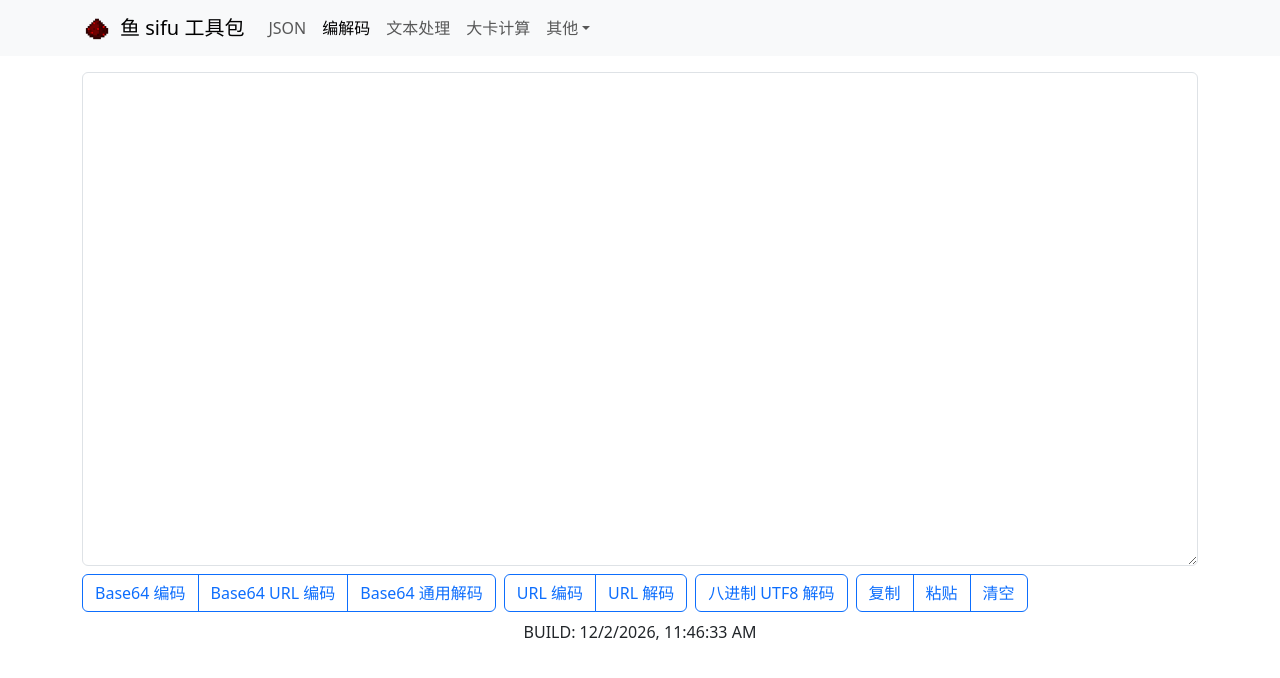
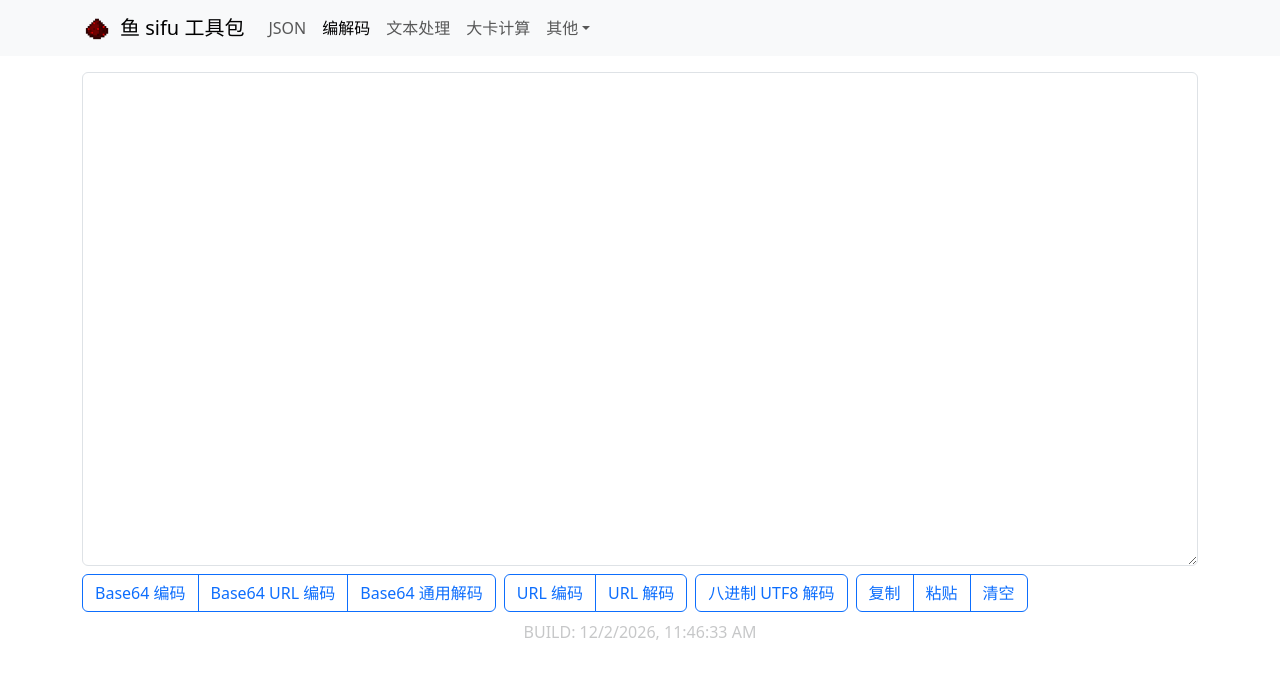
Before and after one commit to zjyl1994/my-web-tools, a React (Vite) app: page /encoder in a window 1280 px wide. Shown: the top 678 px of the page. Built offline with nearby package versions, Linux system fonts and the light colour scheme.

Commit message:
update pwa manifest

```diff
--- a/src/App.tsx
+++ b/src/App.tsx
@@ -51,7 +51,7 @@ function App() {
           <Route path="/textproc" element={<TextProcPage />} />
           <Route path="/lottery" element={<LotteryPage />} />
         </Routes>
-        <footer className="text-center mt-2">BUILD: {new Date(BUILD_DATE).toLocaleString()}</footer>
+        <footer className="text-center fw-light opacity-25 mt-2">BUILD: {new Date(BUILD_DATE).toLocaleString()}</footer>
       </Container>
       <ToastContainer />
     </>
--- a/src/pages/encoder/index.tsx
+++ b/src/pages/encoder/index.tsx
@@ -16,20 +16,20 @@ const EncoderPage: React.FC = () => {
         <>
             <Form.Control as="textarea" rows={20} spellCheck={false} value={value} onChange={e => setValue(e.target.value)} />
 
-            <ButtonToolbar className="mt-2">
-                <ButtonGroup className="me-2">
+            <ButtonToolbar>
+                <ButtonGroup className="me-2 mt-2">
                     <Button variant="outline-primary" onClick={action(Base64.encode)}>Base64 编码</Button>
                     <Button variant="outline-primary" onClick={action(Base64.encodeURI)}>Base64 URL 编码</Button>
                     <Button variant="outline-primary" onClick={action(Base64.decode)}>Base64 通用解码</Button>
                 </ButtonGroup>
-                <ButtonGroup className="me-2">
+                <ButtonGroup className="me-2 mt-2">
                     <Button variant="outline-primary" onClick={action(encodeURIComponent)}>URL 编码</Button>
                     <Button variant="outline-primary" onClick={action(decodeURIComponent)}>URL 解码</Button>
                 </ButtonGroup>
-                <ButtonGroup className="me-2">
+                <ButtonGroup className="me-2 mt-2">
                     <Button variant="outline-primary" onClick={action(decode_oct_utf8)}>八进制 UTF8 解码</Button>
                 </ButtonGroup>
-                <ButtonGroup className="me-2">
+                <ButtonGroup className="me-2 mt-2">
                     <Button variant="outline-primary" onClick={copy}>复制</Button>
                     <Button variant="outline-primary" onClick={paste}>粘贴</Button>
                     <Button variant="outline-primary" onClick={() => setValue("")}>清空</Button>
--- a/src/pages/json/index.tsx
+++ b/src/pages/json/index.tsx
@@ -14,13 +14,13 @@ const JsonPage: React.FC = () => {
         <>
             <Form.Control as="textarea" rows={20} spellCheck={false} value={value} onChange={e => setValue(e.target.value)} />
 
-            <ButtonToolbar className="mt-2">
-                <ButtonGroup className="me-2">
+            <ButtonToolbar>
+                <ButtonGroup className="me-2 mt-2">
                     <Button variant="outline-primary" onClick={action(format_json)}>格式化</Button>
                     <Button variant="outline-primary" onClick={action(enhanced_format_json)}>增强格式化</Button>
                     <Button variant="outline-primary" onClick={action(compress_json)}>压缩</Button>
                 </ButtonGroup>
-                <ButtonGroup className="me-2">
+                <ButtonGroup className="me-2 mt-2">
                     <Button variant="outline-primary" onClick={copy}>复制</Button>
                     <Button variant="outline-primary" onClick={paste}>粘贴</Button>
                     <Button variant="outline-primary" onClick={() => setValue('')}>清空</Button>
--- a/src/pages/sqlfmt/index.tsx
+++ b/src/pages/sqlfmt/index.tsx
@@ -14,11 +14,11 @@ const SQLPage: React.FC = () => {
         <>
             <Form.Control as="textarea" rows={20} spellCheck={false} value={value} onChange={e => setValue(e.target.value)} />
 
-            <ButtonToolbar className="mt-2">
-                <ButtonGroup className="me-2">
+            <ButtonToolbar>
+                <ButtonGroup className="me-2 mt-2">
                     <Button variant="outline-primary" onClick={action(text => format(text, { language: 'mysql' }))}>格式化</Button>
                 </ButtonGroup>
-                <ButtonGroup className="me-2">
+                <ButtonGroup className="me-2 mt-2">
                     <Button variant="outline-primary" onClick={copy}>复制</Button>
                     <Button variant="outline-primary" onClick={paste}>粘贴</Button>
                     <Button variant="outline-primary" onClick={() => setValue('')}>清空</Button>
--- a/vite.config.ts
+++ b/vite.config.ts
@@ -28,6 +28,11 @@ export default defineConfig({
                 short_name: '工具包',
                 description: '鱼 sifu 的在线小工具合集包',
                 theme_color: 'rgb(248, 249, 250)',
+                background_color: 'white',
+                lang: 'zh-CN',
+                start_url: '/',
+                dir: 'ltr',
+                display: 'standalone',
                 icons: [
                     {
                         src: 'android-chrome-192x192.png',
@@ -38,6 +43,28 @@ export default defineConfig({
                         src: 'android-chrome-512x512.png',
                         sizes: '512x512',
                         type: 'image/png'
+                    }
+                ],
+                shortcuts: [
+                    {
+                        name: 'JSON',
+                        url: '/json',
+                    },
+                    {
+                        name: '编解码',
+                        url: '/encoder',
+                    },
+                    {
+                        name: '文本处理',
+                        url: '/textproc',
+                    },
+                    {
+                        name: '大卡计算',
+                        url: '/kcal',
+                    },
+                    {
+                        name: '密码机',
+                        url: '/code',
                     }
                 ]
             }
```
